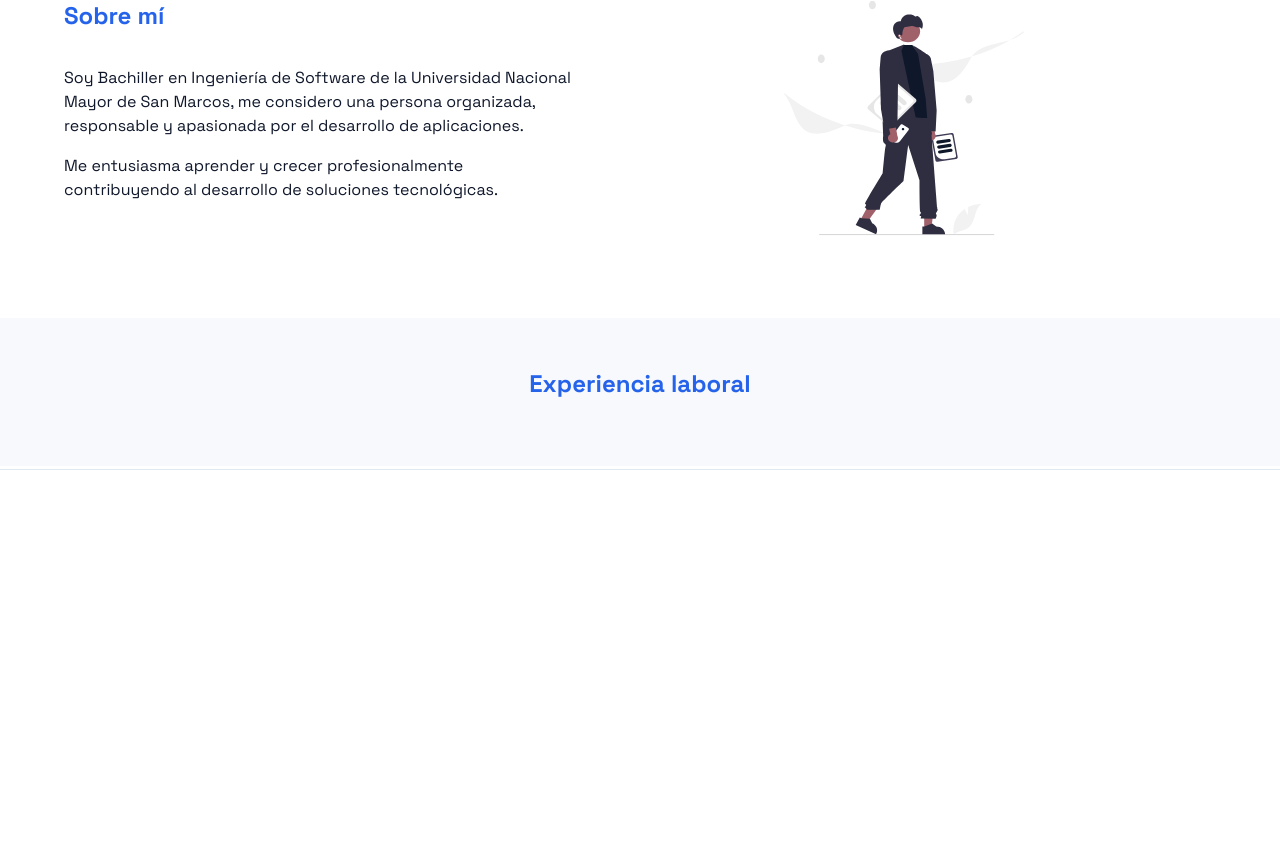
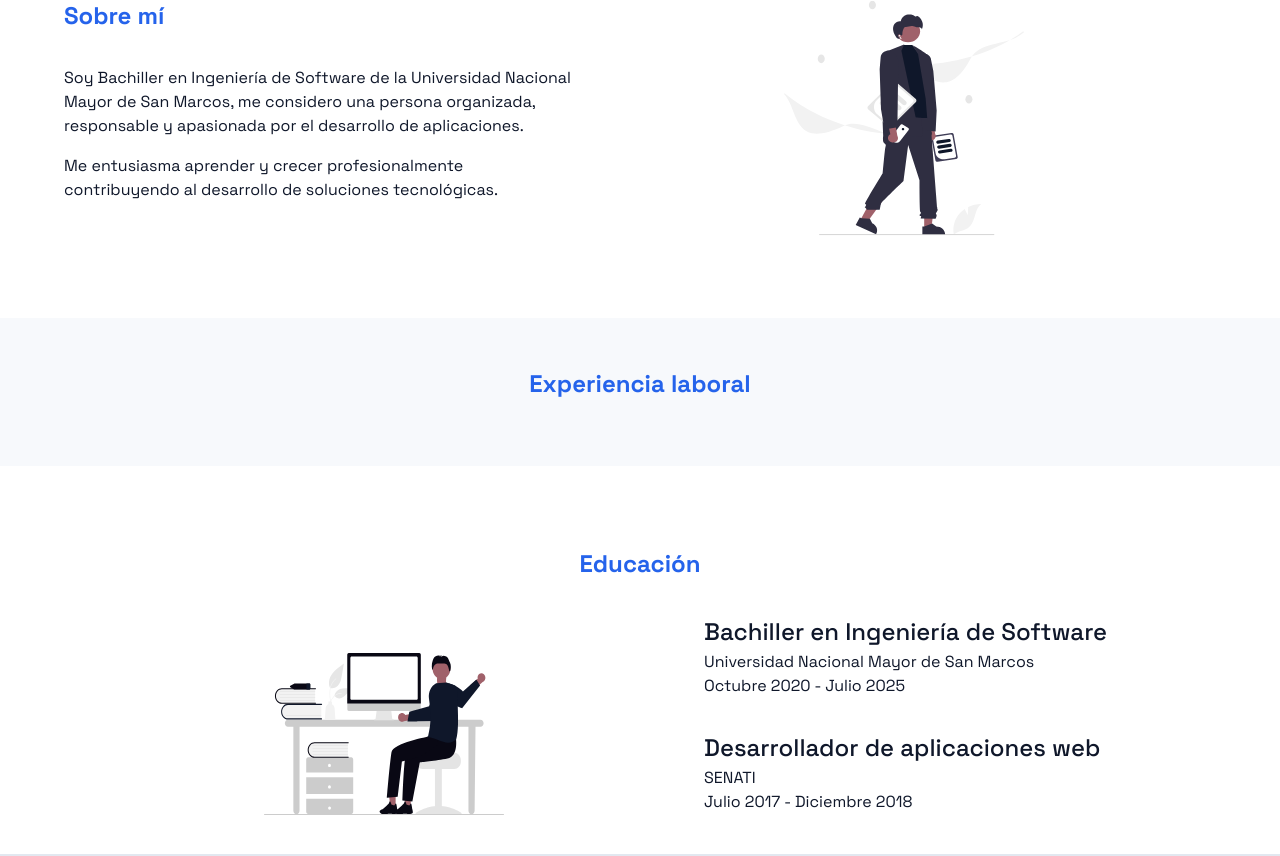
Before and after one commit to FavioGenaro/FavioGenaro.github.io, a Next.js app in the folder portfolio/: page / in a window 1280 px wide. Shown: the part 395-1251 px from the top of the page. Before the commit the page ends 865 px from the top, so only its background shows below. Built offline with nearby package versions, Linux system fonts and the light colour scheme.

Commit message:
feat: Agregar Education section

```diff
--- a/portfolio/src/app/globals.css
+++ b/portfolio/src/app/globals.css
@@ -2,6 +2,7 @@
 
 :root {
   --background: #ffffff;
+  --background-secondary: #F7F9FC;
   --foreground: #171717;
 
   --text-primary: #0f172a;
@@ -15,7 +16,8 @@
 }
 
 [data-theme="dark"] {
-  --background: #000;
+  --background: #22202B;
+  --background-secondary: #181621;
 
   --text-primary: #f8fafc;
   --text-secondary: #94a3b8;
@@ -88,3 +90,11 @@ body {
   border-color: var(--border-color);
   @apply border-b
 }
+
+.background-secondary {
+  background-color: var(--background-secondary);
+}
+
+li::marker {
+  color: transparent;
+}
--- a/portfolio/src/app/page.tsx
+++ b/portfolio/src/app/page.tsx
@@ -1,4 +1,5 @@
 import AboutSection from "@/components/sections/AboutMe";
+import Education from "@/components/sections/Education";
 import Experience from "@/components/sections/Experience";
 import HeroSection from "@/components/sections/HeroSection";
 
@@ -8,6 +9,7 @@ export default function Home() {
       <HeroSection id="Profile"/>
       <AboutSection id="AboutMe"/>
       <Experience id="Experience"/>
+      <Education id="Education"/>
     </>
 
   );
--- /dev/null
+++ b/portfolio/src/components/sections/Education.tsx
@@ -0,0 +1,41 @@
+import { SectionProps } from '@/types/Section'
+import React from 'react'
+import SectionLayout from '../templates/SectionLayout'
+import Subtitle from '../atoms/Subtitle'
+import foto from "../../../public/education.svg"
+import Image from 'next/image'
+import Text from '../atoms/Text'
+
+const Education: React.FC<SectionProps> = ({ id }) => {
+  return (
+    <SectionLayout id={id} classSection="mt-20 background" classDiv="flex-col gap-8">
+      <div className='flex justify-center'>
+          <Subtitle subtitle='Educación'/>
+      </div>
+      <div className='flex'>
+        <div className='flex justify-center flex-1'>
+            <Image
+                src={foto}
+                alt="foto de perfil"
+                className="size-40 md:size-60 min-w-40"
+            />
+        </div>
+        <div className='flex flex-col gap-4 md:gap-8 max-w-lg flex-1'>
+            <article>
+                <h2 className='text titleH2 font-medium'>Bachiller en Ingeniería de Software</h2>
+                <Text text='Universidad Nacional Mayor de San Marcos'/>
+                <Text text='Octubre 2020 - Julio 2025'/>
+            </article>
+            <article>
+                <h2 className='text titleH2 font-medium'>Desarrollador de aplicaciones web</h2>
+                <Text text='SENATI'/>
+                <Text text='Julio 2017 - Diciembre 2018'/>
+            </article>
+        </div>
+
+      </div>
+    </SectionLayout>
+  )
+}
+
+export default Education
--- a/portfolio/src/components/sections/Experience.tsx
+++ b/portfolio/src/components/sections/Experience.tsx
@@ -6,13 +6,9 @@ import Subtitle from '../atoms/Subtitle'
 
 const Experience: React.FC<SectionProps> = ({ id }) => {
   return (
-    // absolute
-    // <div className=''>
-    //   <section id={id}>Experiencia  </section>
-    // </div>
-    <SectionLayout id={id} classSection="mt-20 bg-[#F7F9FC] py-12" classDiv="flex-col">
+    <SectionLayout id={id} classSection="mt-20 background-secondary py-12" classDiv="flex-col">
       <div className='flex justify-center'>
-          <Subtitle subtitle='Experiencia laboral' />
+          <Subtitle subtitle='Experiencia laboral'/>
       </div>
       <div className='flex m-auto w-fit gap-8'>
       </div>
--- a/portfolio/src/components/sections/HeroSection.tsx
+++ b/portfolio/src/components/sections/HeroSection.tsx
@@ -24,7 +24,7 @@ const HeroSection: React.FC<HeroProps> = ({ id }) => {
                 </div>
                 <div className='max-w-md'>
                     <h1 className='text titleH1'>Favio Saico</h1>
-                    <h3 className='text titleH2 font-medium'>Bachiller en Ingeniería de Software</h3>
+                    <h2 className='text titleH2 font-medium'>Bachiller en Ingeniería de Software</h2>
                     <Text text='Especializado en el desarrollo de aplicaciones web backend y frontend.'/>
                 </div>
             </div>
--- a/portfolio/src/components/templates/SectionLayout.tsx
+++ b/portfolio/src/components/templates/SectionLayout.tsx
@@ -4,7 +4,7 @@ import React from 'react'
 const SectionLayout: React.FC<SectionLayoutProps> = ( { id, children, classSection, classDiv } ) => {
   return (
     <section className={`space-y-6 ${classSection}`} id={id}>
-        <div className={`flex gap-4 mx-auto w-full max-w-6xl justify-center ${classDiv}`}>
+        <div className={`flex gap-4 mx-auto w-full max-w-6xl justify-center p-1 md:p-0 ${classDiv}`}>
             {children}
         </div>
     </section>
```
Also changed, not shown: portfolio/public/education.svg (added).
